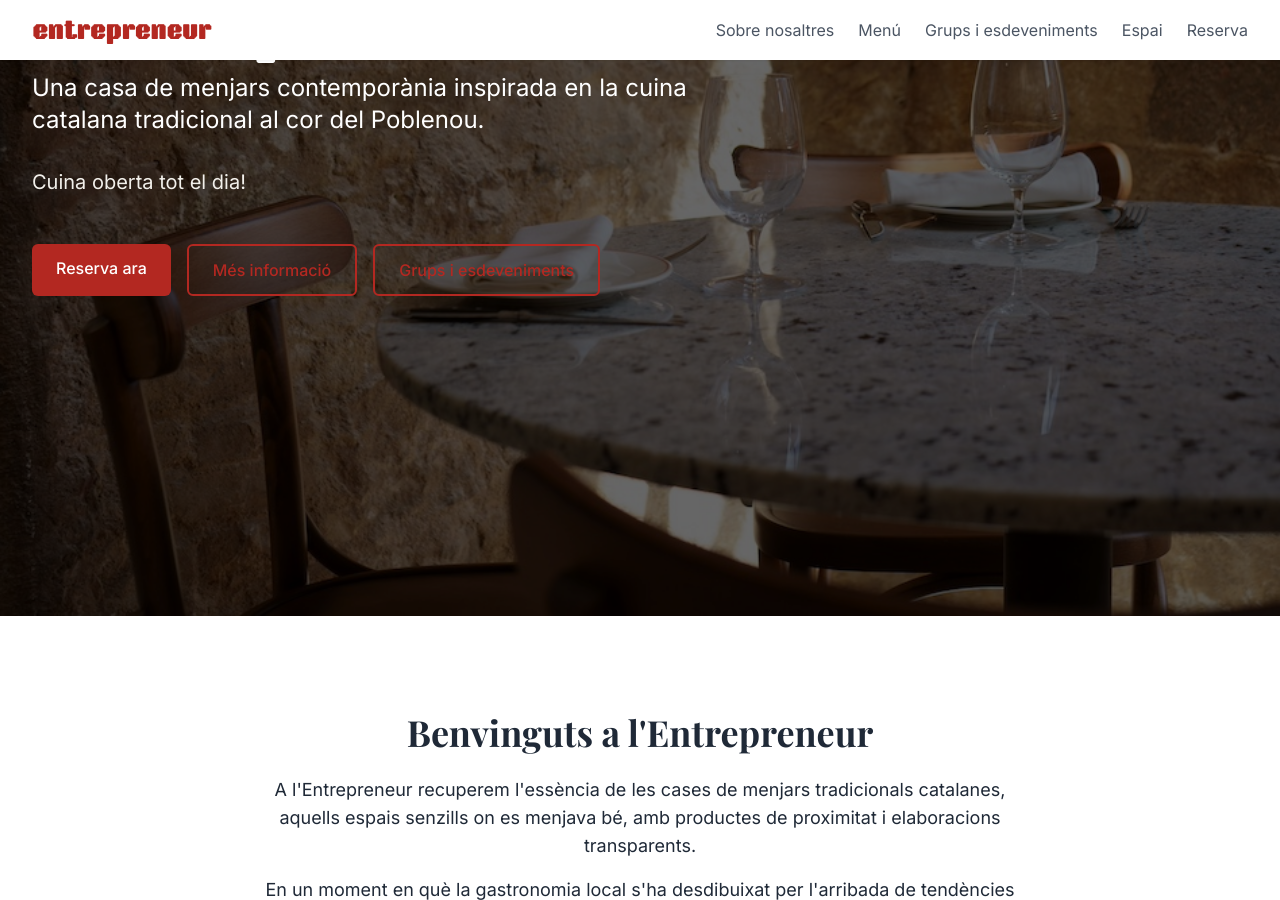
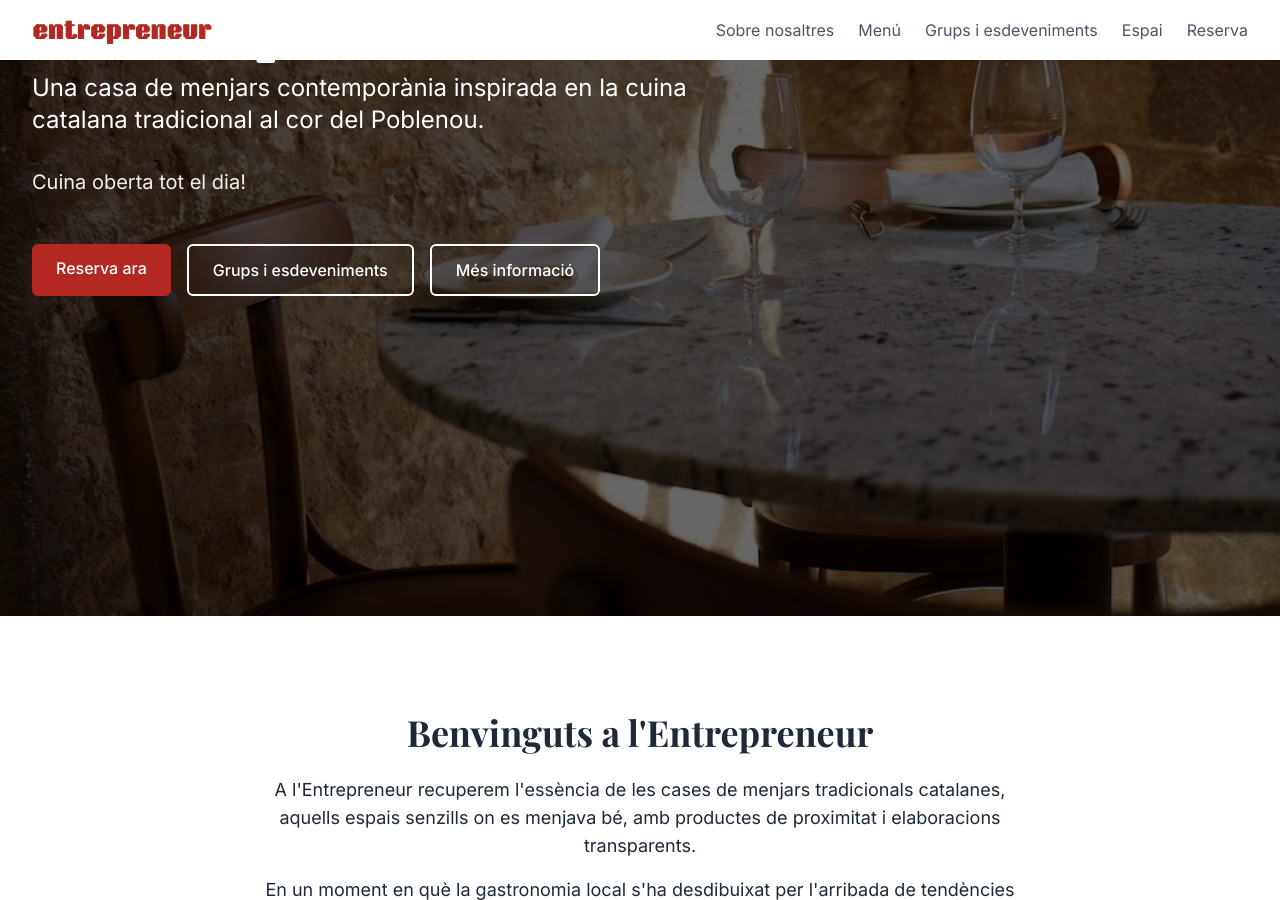
Before and after one commit to itnig-it/lentrepreneur, a Jekyll site: the page built from index.html, in a window 1280 px wide and 900 px high, scrolled down 344 px. Built offline with Jekyll 4.4.1, drawn with Linux system fonts in a browser that asks for light colours; some web fonts are replaced; comment, search, counter and statistics services are not loaded.

Commit message:
Improve homepage hero buttons

```diff
--- a/index.html
+++ b/index.html
@@ -16,8 +16,8 @@ layout: default
       <p class="text-lg md:text-xl mb-12 text-brand-light">Cuina oberta tot el dia!</p>
       <div class="flex flex-col sm:flex-row space-y-4 sm:space-y-0 sm:space-x-4 mb-8 md:mb-12">
         <a href="#contact" class="btn btn-primary text-center">Reserva ara</a>
-        <a href="#concept" class="btn btn-outline text-center">Més informació</a>
-        <a href="{{ '/grups' | relative_url }}" class="btn btn-outline text-center">Grups i esdeveniments</a>
+        <a href="{{ '/grups' | relative_url }}" class="btn btn-outline groups-btn-on-dark text-center">Grups i esdeveniments</a>
+        <a href="#concept" class="btn btn-outline groups-btn-on-dark text-center">Més informació</a>
       </div>
     </div>
   </div>
```
